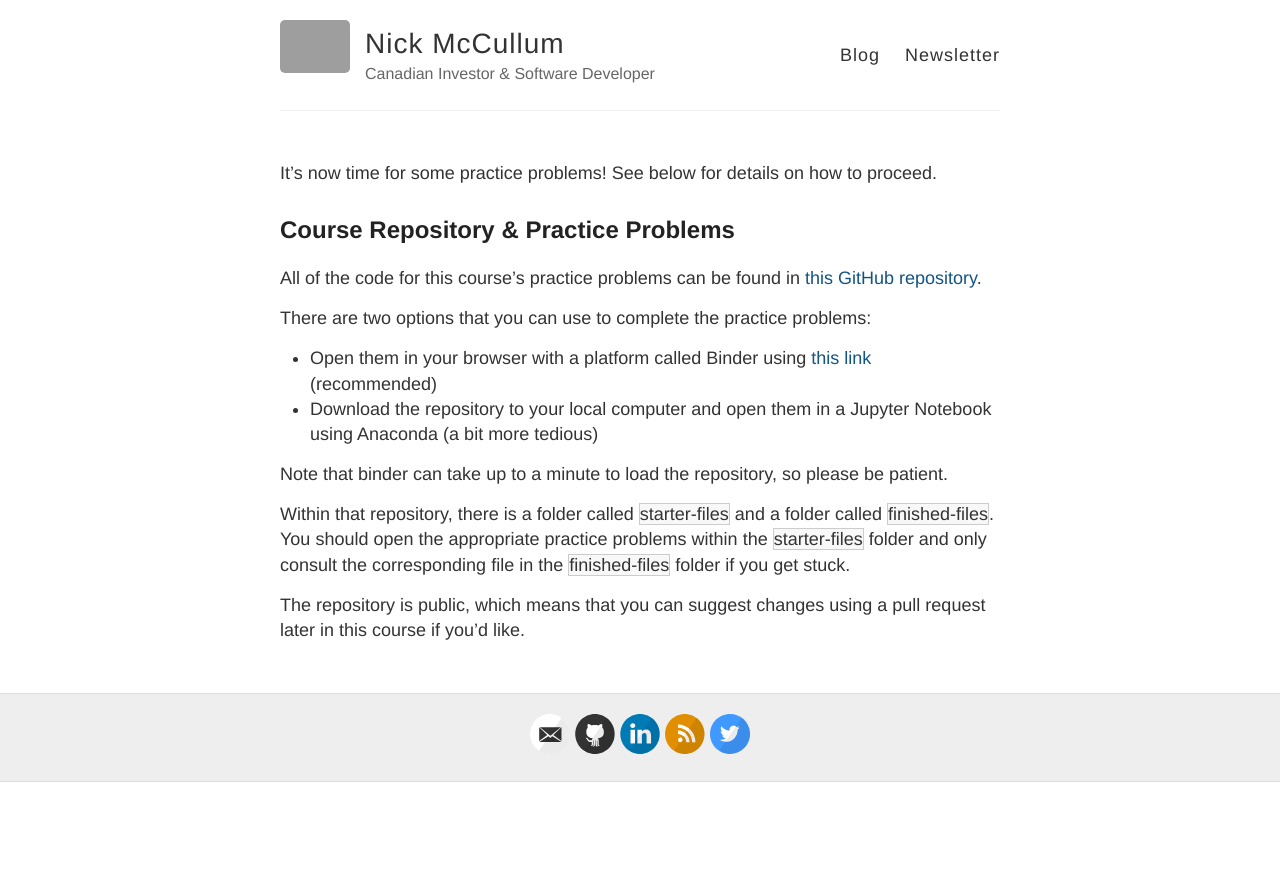
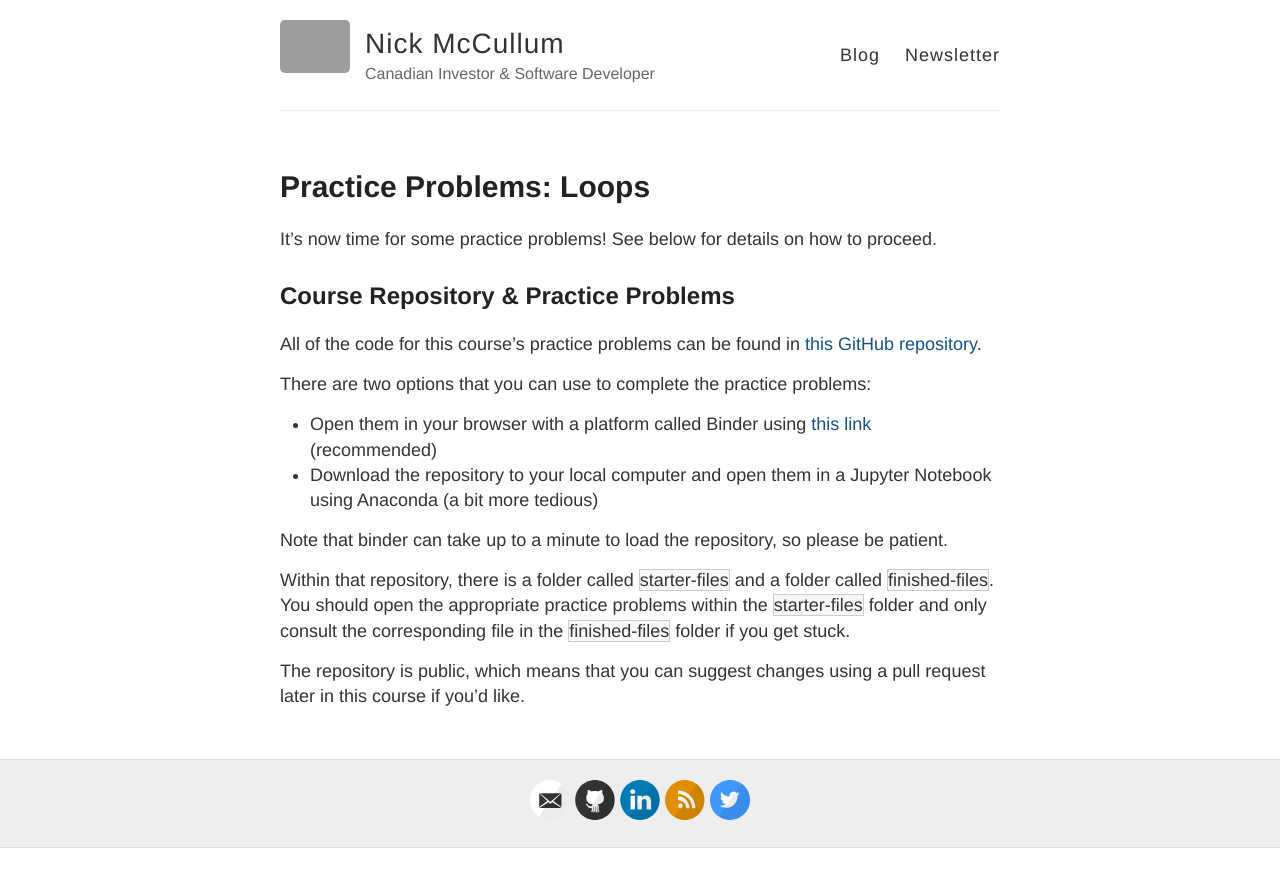
Before and after one commit to rosyberti/website, a Jekyll site: the page built from python-course/loops-practice-problems.md, in a window 1280 px wide. Shown: the top 887 px of the page. Built offline with Jekyll 4.4.1, drawn with Linux system fonts in a browser that asks for light colours; our own code applies the rules of GitHub Pages for plain Markdown files; grey boxes are pictures that could not be loaded.

Commit message:
fixed title

```diff
--- a/python-course/loops-practice-problems.md
+++ b/python-course/loops-practice-problems.md
@@ -1,6 +1,6 @@
 ---
 layout: page
-title: Practice Problems: Loops
+title: 'Practice Problems: Loops'
 ---
 
 It's now time for some practice problems! See below for details on how to proceed.
```
